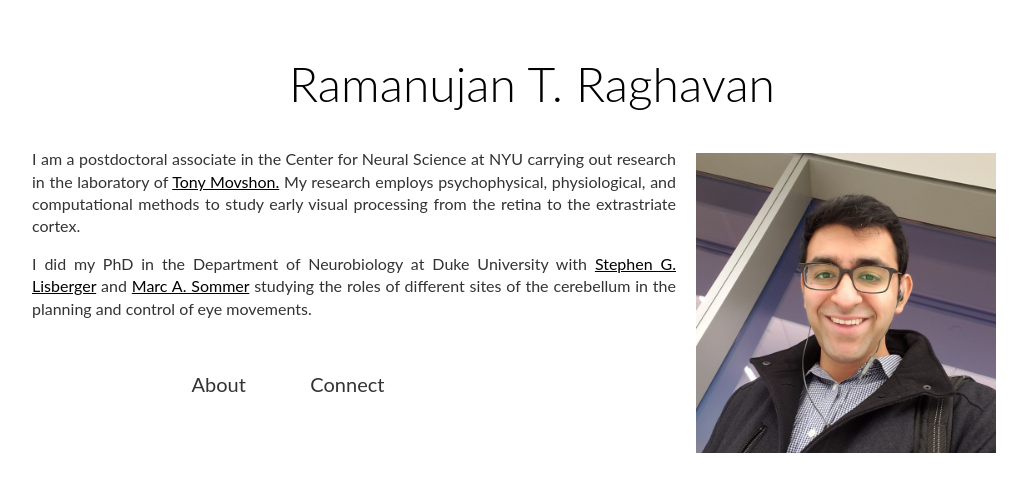
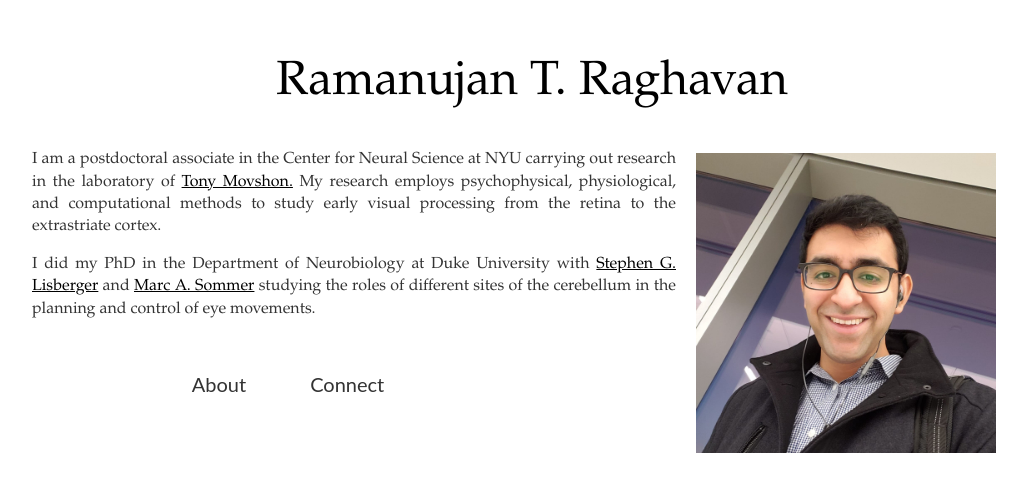
Before and after one commit to rtraghavan/rtraghavan.github.io, a Jekyll site: the page built from index.html, in a window 1280 px wide. Shown: the top 492 px of the page, without its empty margins (108-1135 px from the left). Built offline with Jekyll 4.4.1, drawn with Linux system fonts in a browser that asks for light colours.

Commit message:
Update main.css

```diff
--- a/css/main.css
+++ b/css/main.css
@@ -1,6 +1,6 @@
 body {
   background: #fff;
-  font: 16px/1.4 "Lato", sans-serif;
+  font: 16px/1.4 "Palatino", sans-serif;
   color: #000; }
 
 #header {
```
